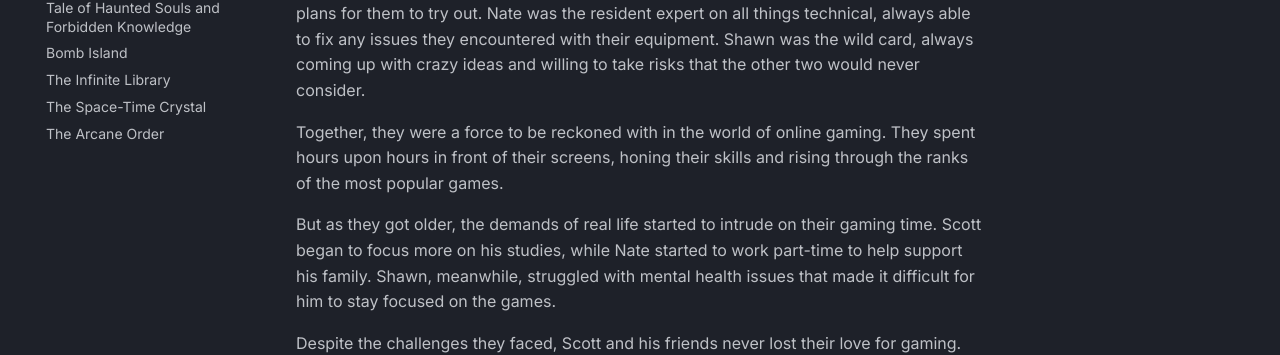
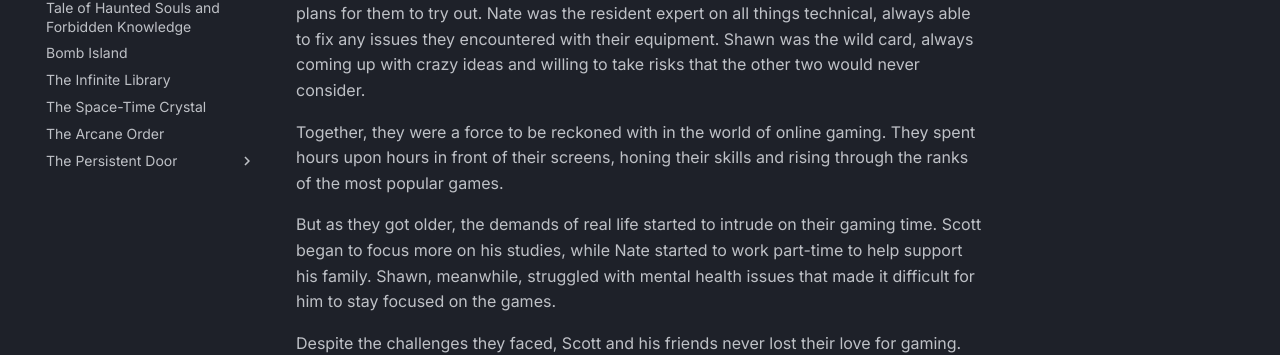
Before and after one commit to pamlib/stories, an MkDocs documentation site: the page built from docs/stories/gamesandtheage.md, in a window 1280 px wide. Shown: the part 412-767 px from the top of the page. Built offline with MkDocs 1.6.1 and Material for MkDocs 9.7.7, drawn with Linux system fonts in a browser that asks for light colours; comment, search, counter and statistics services are not loaded.

Commit message:
Update mkdocs.yml

```diff
--- a/mkdocs.yml
+++ b/mkdocs.yml
@@ -33,6 +33,9 @@
     - "The Infinite Library": stories/theinfinitelibrary.md
     - "The Space-Time Crystal": stories/thespacetimecrystal.md
     - "The Arcane Order": stories/thearcaneorder.md
+    - "The Persistent Door":
+      - Entry: stories/thepersistentdoorentry.md
+      - Expanded: stories/thepersistentdoorexpanded.md
 
 
 markdown_extensions:
```
